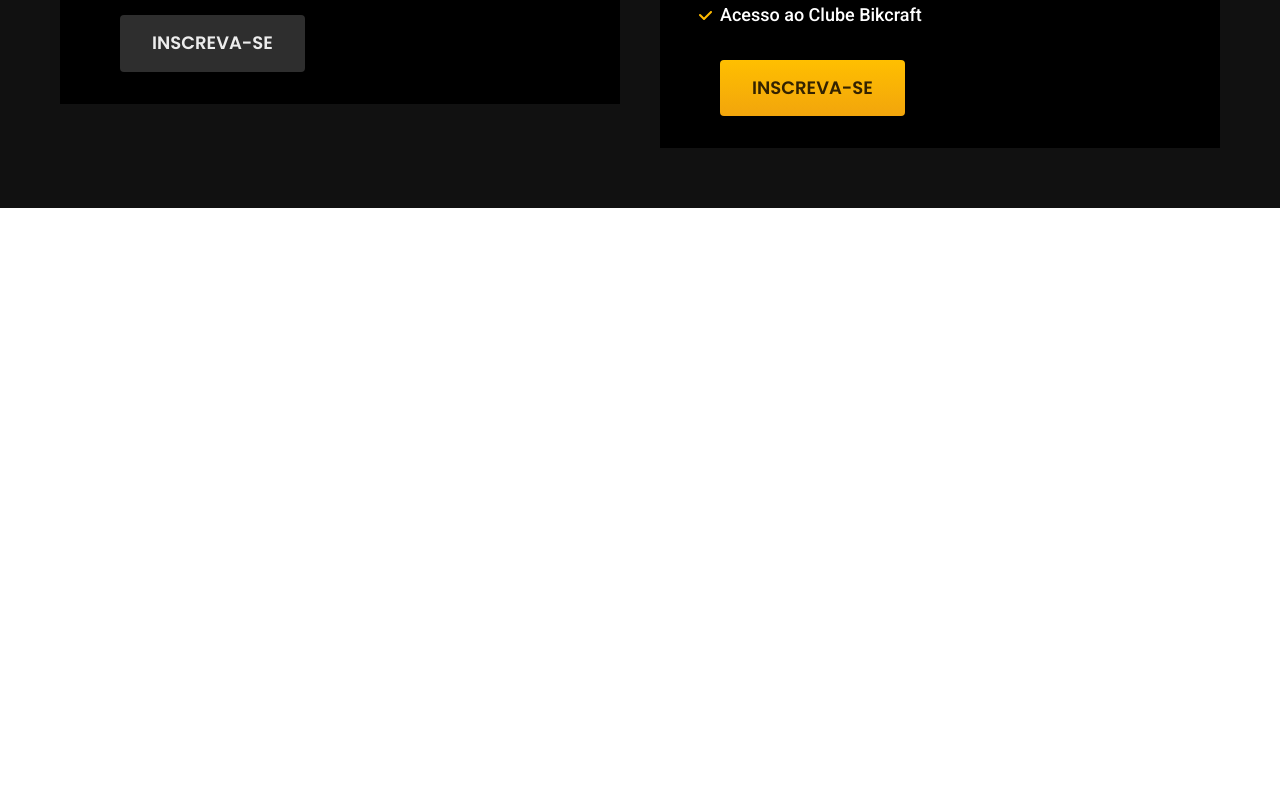
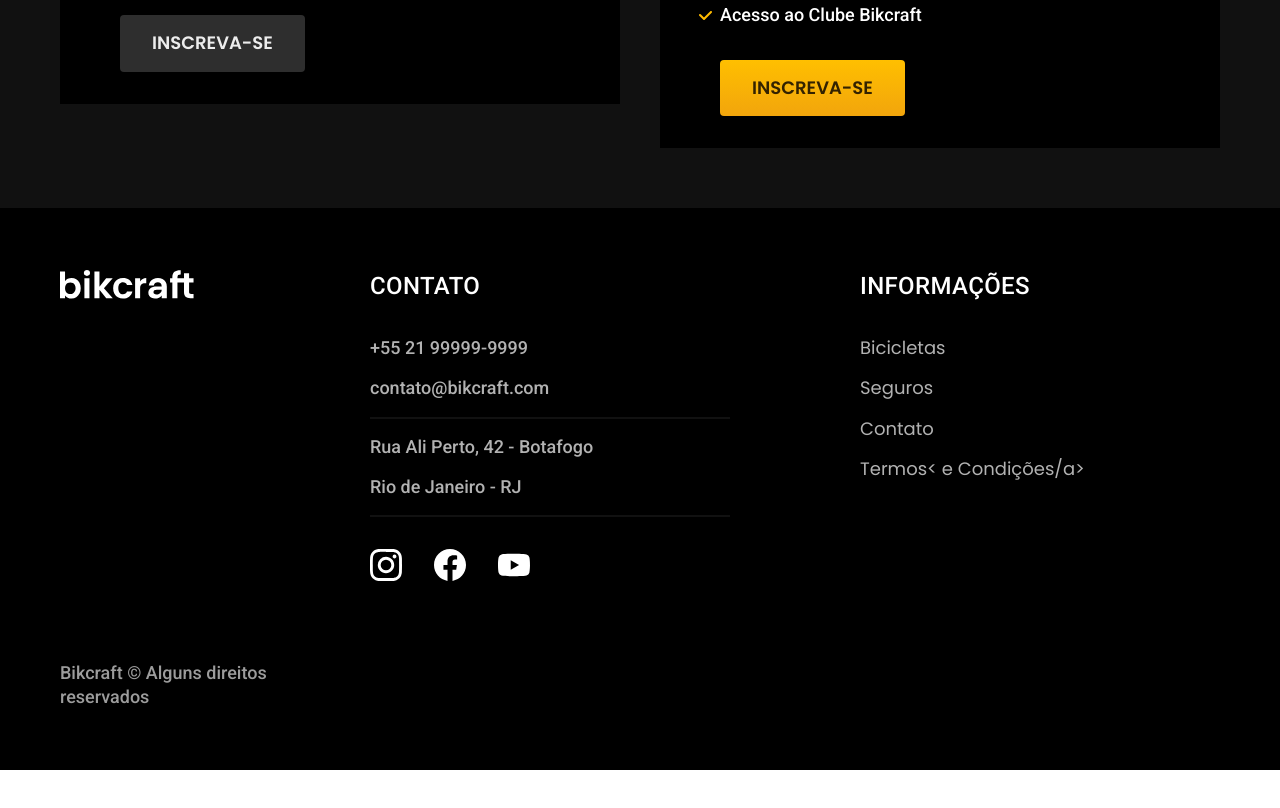
Before and after one commit to matheusoliveiraul/bikcraft, a plain HTML site: page index.html in a window 1280 px wide. Shown: the part 4339-5147 px from the top of the page. After the commit the page ends 5109 px from the top, so only its background shows below. Drawn offline with Linux system fonts and the light colour scheme.

Commit message:
1018 footer

```diff
--- /dev/null
+++ b/css/global/footer.css
@@ -0,0 +1,65 @@
+.footer-bg{
+  background-color: var(--cor-12);
+}
+
+.footer{
+  display: grid;
+  grid-template-columns: 3fr 5fr 4fr;   /*total de 12fr*/
+  gap: 40px;
+  padding-top: 60px;
+  padding-bottom: 60px;
+}
+
+.footer h3{
+  margin-bottom: 32px;
+}
+
+.footer-contato ul{
+  margin-bottom: 32px;
+}
+
+.footer-contato li:nth-child(even):after{
+  content: "";
+  display: block;
+  max-width: 360px;
+  height: 2px;
+  background: var(--cor-11);
+  margin-top: 16px;
+}
+
+.footer li{
+  margin-bottom: 16px;
+}
+
+.footer-redes{
+  display: flex;
+  gap: 32px;
+}
+
+.footer a:hover{
+  color: var(--cor-0);
+}
+
+.footer-copy{
+  grid-column: 1/-1;
+  margin-top: 40px;
+}
+
+@media (max-width: 800px){
+  .footer > img {
+    display: none;
+  }
+  .footer{
+    grid-template-columns: 1fr 1fr;
+  }
+}
+
+@media (max-width: 600px){
+  .footer{
+    grid-template-columns: 1fr;
+    gap: 60px;
+  }
+  .footer-copy{
+    margin-top: 0px;
+  }
+}
--- a/css/global/global.css
+++ b/css/global/global.css
@@ -2,7 +2,6 @@ body {
   margin: 0px;
   font-family: Arial, Helvetica, sans-serif;
   color: #111111;
-  padding-bottom: 600px;
 }
 
 h1,
--- a/css/style.css
+++ b/css/style.css
@@ -3,6 +3,7 @@
 @import "./utilidades/cores.css";
 
 @import "./global/header.css";
+@import "./global/footer.css";
 
 /* Utilidades */
 @import "./utilidades/componentes.css";
--- a/index.html
+++ b/index.html
@@ -163,10 +163,46 @@
                 </ul>
                 <a class="botao" href="./orcamento.html">Inscreva-se</a>
             </div>
-
-
         </div>
     </article>
+
+    <footer class="footer-bg">
+        <div class="footer container">
+            <img src="./img/bikcraft.svg" alt="Bikcraft">
+            <div class="footer-contato">
+                <h3 class="font-2-l-b cor-0">Contato</h3>
+                <ul class="font-2-m cor-5">
+                    <li><a href="tel:+5521999999999">+55 21 99999-9999</a></li>
+                    <li><a href="mailto:contato@bikcraft.com">contato@bikcraft.com</a></li>
+                    <li>Rua Ali Perto, 42 - Botafogo</li>
+                    <li>Rio de Janeiro - RJ</li>
+                </ul>
+                <div class="footer-redes">
+                    <a href="./">
+                        <img src="./img/redes/instagram.svg" alt="Instagram">
+                    </a>
+                    <a href="./">
+                        <img src="./img/redes/facebook.svg" alt="Facebook">
+                    </a>
+                    <a href="./">
+                        <img src="./img/redes/youtube.svg" alt="Youtube">
+                    </a>
+                </div>
+            </div>
+            <div class="footer-informacoes">
+                <h3 class="font-2-l-b cor-0">Informações</h3>
+                <nav>
+                    <ul class="font-1-m cor-5">
+                        <li><a href="./bicicletas.html">Bicicletas</a></li>
+                        <li><a href="./seguros.html">Seguros</a></li>
+                        <li><a href="./contato.html">Contato</a></li>
+                        <li><a href="./termos.html">Termos< e Condições/a></li>
+                    </ul>
+                </nav>
+            </div>
+            <p class="footer-copy font-2-m cor-6">Bikcraft © Alguns direitos reservados</p>
+        </div>
+    </footer>
 </body>
 
 </html>
```
